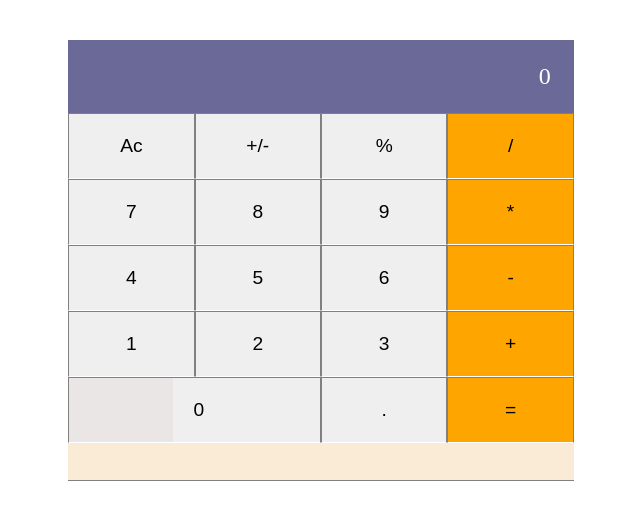
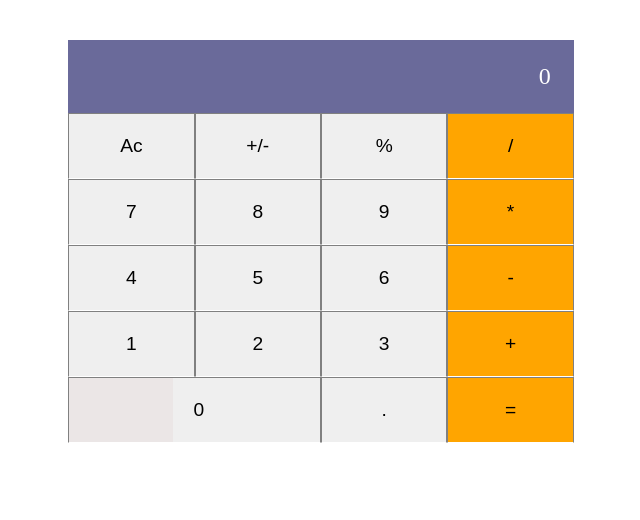
Before and after one commit to evans22j/Math-magician, a React (Create React App) app: page / in a window 1280 px wide. Shown: the top 520 px of the page, without its empty margins (319-959 px from the left). Built offline with nearby package versions, Linux system fonts and the light colour scheme.

Commit message:
add image,update app.css and readme files

```diff
--- a/src/App.css
+++ b/src/App.css
@@ -1,11 +1,9 @@
 .container {
-    background-color: antiquewhite;
     display: flex;
     flex-direction: column;
     width: 40%;
     height: 440px;
     margin: 40px auto;
-    border-bottom: 1px solid gray;
   }
 
   .display-result {
@@ -15,10 +13,12 @@
     color: #fff;
     font-size: 1.5rem;
   }
+
   .grid {
     display: grid;
     grid-template-columns: repeat(4, 1fr);
   }
+
 .col {
     border: 1px solid gray;
     padding: 21px;
```
Also changed, not shown: src/assets/magiacian.png (added), 1 other file (tests, documents, lock files or other folders).
